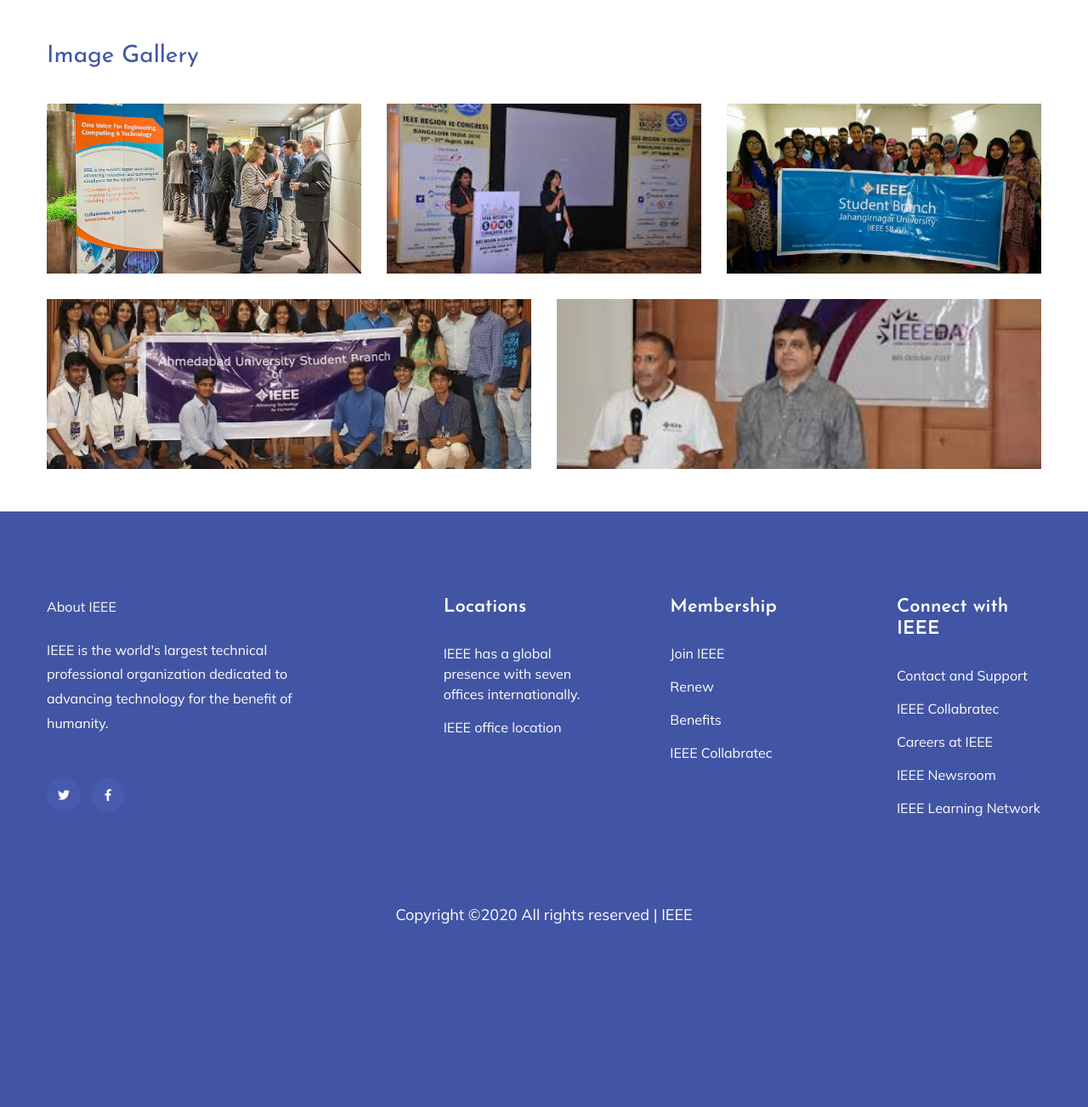
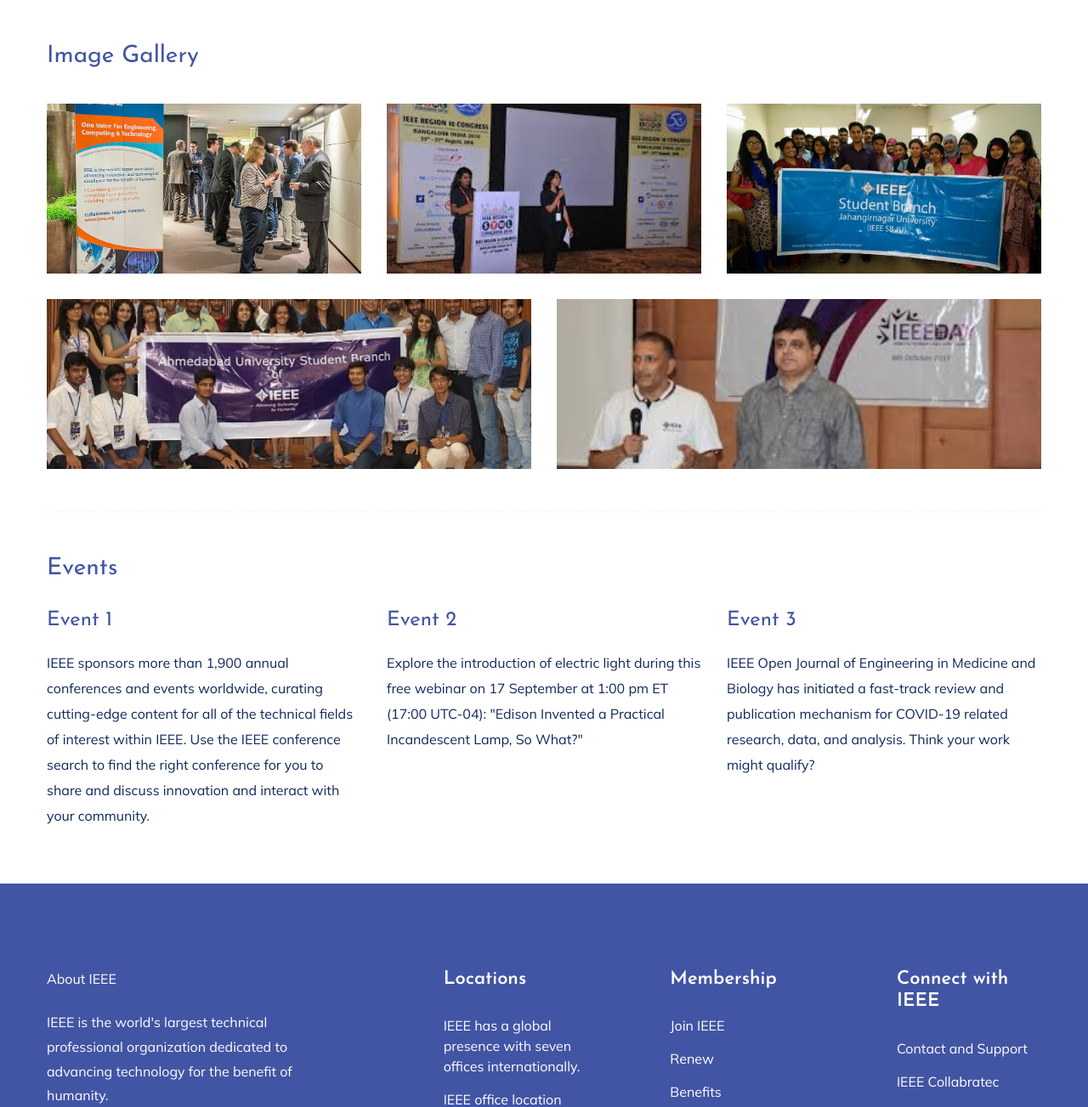
Before and after one commit to pjain24/IEEE_web, a Django app: template main/templates/main/home.html in a window 1280 px wide. Shown: the part 855-2158 px from the top of the page at 85% size. Before the commit the page ends 1942 px from the top, so only its background shows below. Run offline with Django 3.2, Linux system fonts and the light colour scheme; the template is opened without the code that fills it, so the values that code supplies are empty; some libraries are stand-ins or nearby versions.

Commit message:
small changes

```diff
--- a/IEEE/urls.py
+++ b/IEEE/urls.py
@@ -21,7 +21,7 @@
 
 urlpatterns = [
     path('admin/', admin.site.urls),
-    path('main/', include('main.urls')),
+    path('', include('main.urls')),
 ]
 
 
--- a/main/templates/main/contact_us.html
+++ b/main/templates/main/contact_us.html
@@ -58,7 +58,7 @@
                                 <div class="main-menu d-none d-lg-block">
                                     <nav>
                                         <ul id="navigation">
-                                            <li class="active" ><a href="index.html">Home</a></li>
+                                            <li class="active" ><a href="{% url 'main:index'%}">Home</a></li>
                                             <li><a href="contact.html">Contact</a></li>
                                         </ul>
                                     </nav>
--- a/main/templates/main/home.html
+++ b/main/templates/main/home.html
@@ -129,6 +129,30 @@
                             </a>
                         </div>
 
+                    </div>
+                </div>
+                <div class="section-top-border">
+                    <h3 class="mb-30">Events</h3>
+                    <div class="row">
+                        <div class="col-md-4">
+                            <div class="single-defination">
+                                <h4 class="mb-20">Event 1</h4>
+                                <p>IEEE sponsors more than 1,900 annual conferences and events worldwide, curating cutting-edge content for all of the technical fields of interest within IEEE. Use the IEEE conference search to find the right conference for you to share and discuss innovation and interact with your community.
+                                </p>
+                            </div>
+                        </div>
+                        <div class="col-md-4">
+                            <div class="single-defination">
+                                <h4 class="mb-20">Event 2</h4>
+                                <p>Explore the introduction of electric light during this free webinar on 17 September at 1:00 pm ET (17:00 UTC-04): "Edison Invented a Practical Incandescent Lamp, So What?"</p>
+                            </div>
+                        </div>
+                        <div class="col-md-4">
+                            <div class="single-defination">
+                                <h4 class="mb-20">Event 3</h4>
+                                <p>IEEE Open Journal of Engineering in Medicine and Biology has initiated a fast-track review and publication mechanism for COVID-19 related research, data, and analysis. Think your work might qualify?</p>
+                            </div>
+                        </div>
                     </div>
                 </div>
             </div>
```
